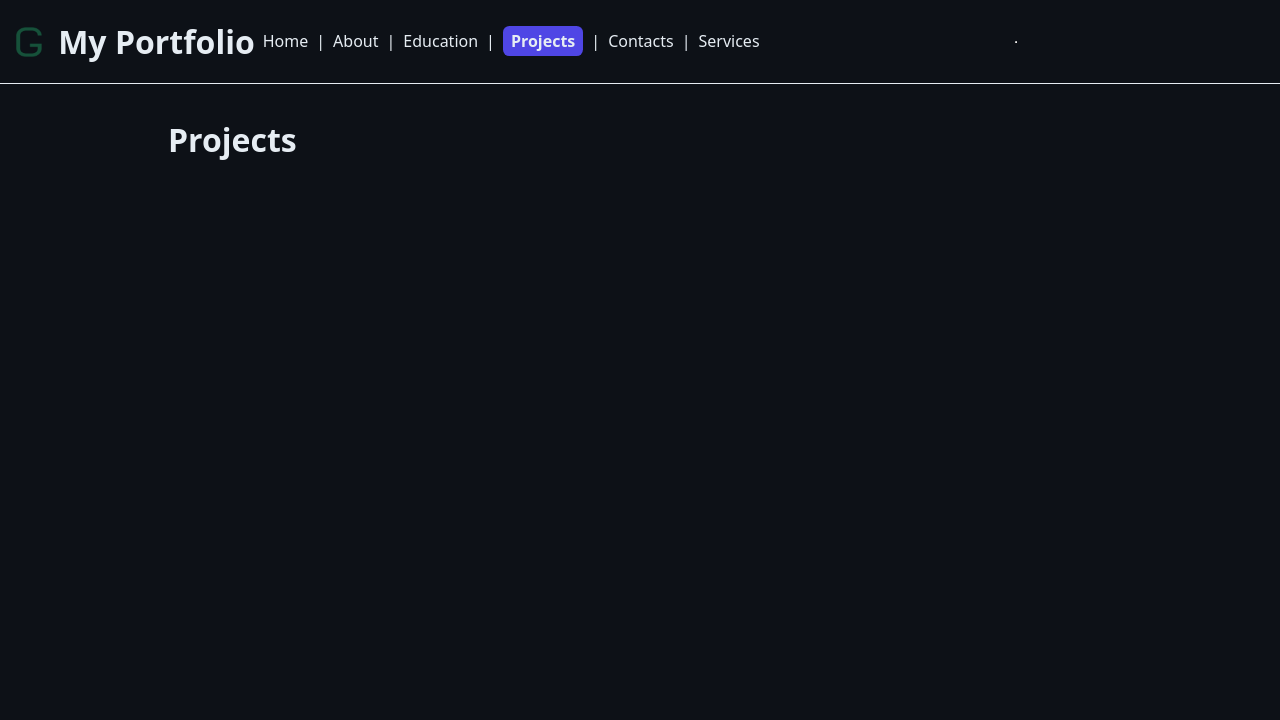
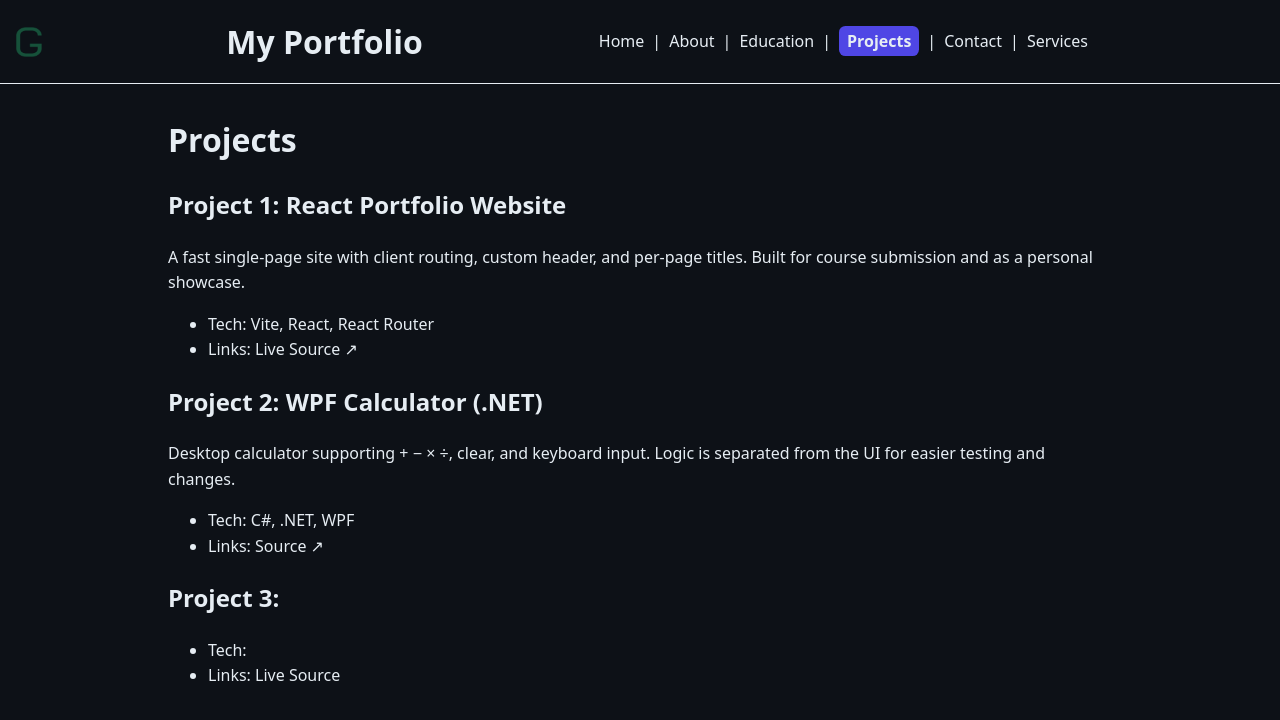
Before and after one commit to conbogar/react-portfolio-vite, a React (Vite) app in the folder client/: page /projects in a window 1280 px wide. Shown: the top 720 px of the page. Built offline with nearby package versions, Linux system fonts and the light colour scheme.

Commit message:
feat(contact): add controlled form with submit handler, basic validation and redirect

```diff
--- a/client/src/components/Layout.jsx
+++ b/client/src/components/Layout.jsx
@@ -11,11 +11,10 @@ export default function Layout() {
                     <NavLink to="/about" className={({isActive}) => isActive ? "active" : undefined}>About</NavLink>|
                     <NavLink to="/education" className={({isActive}) => isActive ? "active" : undefined}>Education</NavLink>|
                     <NavLink to="/projects" className={({isActive}) => isActive ? "active" : undefined}>Projects</NavLink>|
-                    <NavLink to="/contact" className={({isActive}) => isActive ? "active" : undefined}>Contacts</NavLink>|
+                    <NavLink to="/contact" className={({isActive}) => isActive ? "active" : undefined}>Contact</NavLink>|
                     <NavLink to="/services" className={({isActive}) => isActive ? "active" : undefined}>Services</NavLink>
                 </nav>
                     <br/>
-                <hr />
             </header>
         </>
     );
--- a/client/src/index.css
+++ b/client/src/index.css
@@ -60,6 +60,13 @@ main {
   padding: var(--s2)
 }
 
+form {
+  display: flex;
+  flex-direction: column;
+  gap: var(--s2);
+  max-width: 450px;
+}
+
 .brand {
   font-weight: 700;
   font-size: var(--s4);
@@ -77,3 +84,5 @@ main {
   border: 4px solid var(--fg);
   margin-bottom: var(--s3);
 }
+
+a[target="_blank"]::after { content: " ↗"; }
--- a/client/src/pages/Contact.jsx
+++ b/client/src/pages/Contact.jsx
@@ -1,8 +1,34 @@
 import { useTitle } from "../hooks/useTitle";
+import { useState } from "react";
+import { useNavigate } from "react-router-dom";
 
 export default function Contact() {
     useTitle("Contact");
+    const [name, setName] = useState("");
+    const [email, setEmail] = useState("");
+    const [message, setMessage] = useState("");
+    const navigate = useNavigate();
+    const handleSubmit = (e) => {
+    e.preventDefault();
+    if (!name || !email.includes("@") || !message) return;
+     console.log({ name, email, message });
+    navigate("/");
+    };
+
     return (
+        <>
             <h1>Contact</h1>
+            <form onSubmit={handleSubmit}>
+                <label htmlFor="name">Name</label>
+                <input id="name" value={name} onChange={(e)=>setName(e.target.value)} required autoComplete="name" />
+
+                <label htmlFor="email">Email</label>
+                <input id="email" type="email" value={email} onChange={(e)=>setEmail(e.target.value)} required autoComplete="email" />
+
+                <label htmlFor="message">Message</label>
+                <textarea id="message" value={message} onChange={(e)=>setMessage(e.target.value)} required />
+                <button type="submit">Submit</button>
+            </form>
+        </>
     );
 }
--- a/client/src/pages/Projects.jsx
+++ b/client/src/pages/Projects.jsx
@@ -3,6 +3,59 @@ import { useTitle } from "../hooks/useTitle.js";
 export default function Projects() {
     useTitle("Projects");
     return (
+        <>
             <h1>Projects</h1>
+            <section>
+                <article>
+                    <h2>Project 1: React Portfolio Website</h2>
+                    <p>
+                        A fast single-page site with client routing, custom header, and per-page titles. Built for course submission and as a personal showcase.
+                    </p>
+                    <ul>
+                        <li>Tech: Vite, React, React Router</li>
+                        <li>
+                            Links:{" "}
+                            <a href="">Live</a>
+                            {" "}
+                            <a
+                                href="https://github.com/conbogar/react-portfolio-vite"
+                                target="_blank"
+                            >
+                                Source
+                            </a>
+                        </li>
+                    </ul>
+                </article>
+                <article>
+                    <h2>Project 2: WPF Calculator (.NET)</h2>
+                    <p>
+                        Desktop calculator supporting + − × ÷, clear, and keyboard input. Logic is separated from the UI for easier testing and changes.
+                    </p>
+                    <ul>
+                        <li>Tech: C#, .NET, WPF</li>
+                        <li>
+                            Links:{" "}
+                            <a
+                                href="https://github.com/conbogar/wpf-calculator"
+                                target="_blank"
+                            >
+                                Source
+                            </a>
+                        </li>
+
+                    </ul>
+                </article>
+                <article>
+                    <h2>Project 3: </h2>
+                    <p>
+
+                    </p>
+                    <ul>
+                        <li>Tech: </li>
+                        <li>Links: <a href="">Live</a> <a href="">Source</a></li>
+                    </ul>
+                </article>
+            </section>
+        </>
     );
 }
```
Also changed, not shown: client/src/pages/About.jsx (+13 -5 lines), 1 other file (tests, documents, lock files or other folders).
